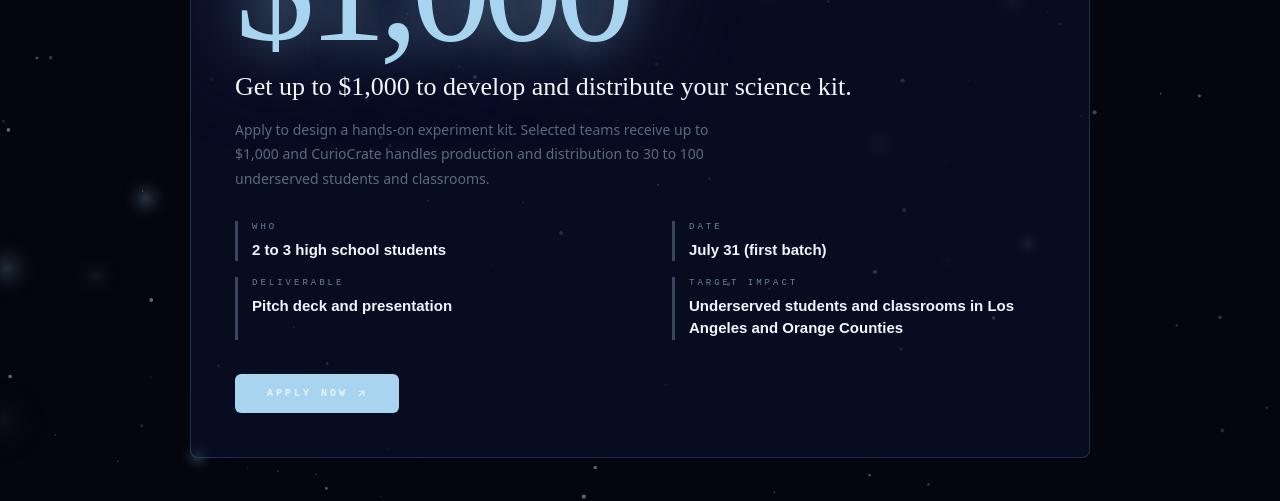
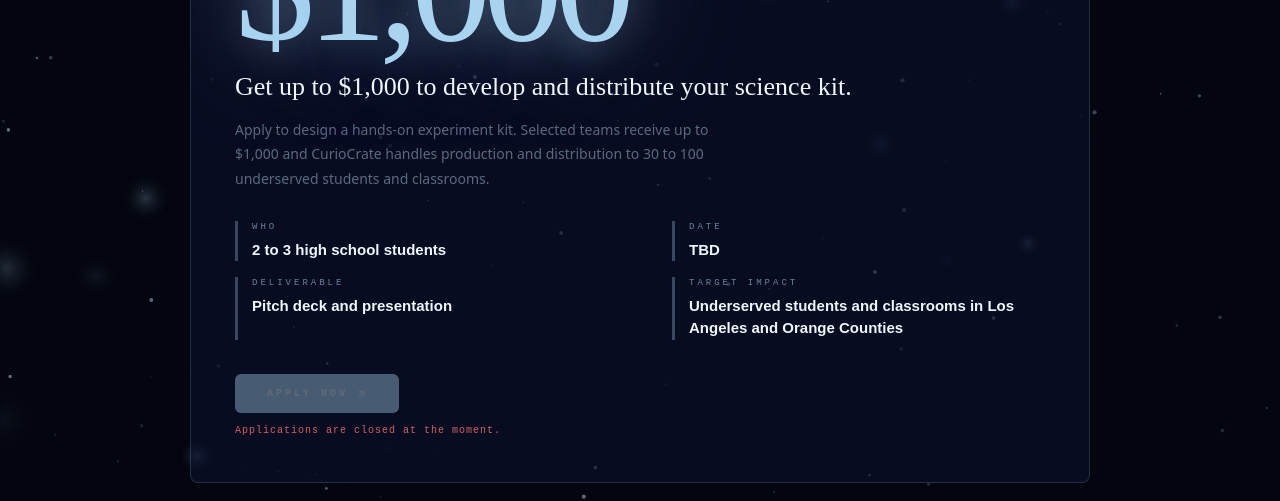
Before and after one commit to jothebro1234/curiocrate-website, a React (Vite) app: page /initiatives/kits in a window 1280 px wide. Shown: the part 301-802 px from the top of the page. Built offline with nearby package versions, Linux system fonts and the light colour scheme.

Commit message:
Kit Development: animate $1,000 count-up with fade-in, disable Apply Now, set date to TBD

```diff
--- a/src/pages/KitDevelopment.jsx
+++ b/src/pages/KitDevelopment.jsx
@@ -1,10 +1,34 @@
-import { useState } from 'react'
+import { useState, useEffect } from 'react'
 import { motion, AnimatePresence } from 'framer-motion'
 import PageTransition from '../components/PageTransition'
 
+function AnimatedAmount({ target = 1000, duration = 1600, onComplete }) {
+  const [value, setValue] = useState(0)
+
+  useEffect(() => {
+    let start = null
+    let raf
+    const step = (ts) => {
+      if (start === null) start = ts
+      const progress = Math.min((ts - start) / duration, 1)
+      const eased = 1 - Math.pow(1 - progress, 3)
+      setValue(Math.round(eased * target))
+      if (progress < 1) {
+        raf = requestAnimationFrame(step)
+      } else {
+        onComplete?.()
+      }
+    }
+    raf = requestAnimationFrame(step)
+    return () => cancelAnimationFrame(raf)
+  }, [target, duration])
+
+  return <>${value.toLocaleString()}</>
+}
+
 const DETAILS = [
   { label: 'WHO', value: '2 to 3 high school students' },
-  { label: 'DATE', value: 'July 31 (first batch)' },
+  { label: 'DATE', value: 'TBD' },
   { label: 'DELIVERABLE', value: 'Pitch deck and presentation' },
   { label: 'TARGET IMPACT', value: 'Underserved students and classrooms in Los Angeles and Orange Counties' },
 ]
@@ -16,6 +40,7 @@ const TABS = [
 
 export default function KitDevelopment() {
   const [activeTab, setActiveTab] = useState(0)
+  const [countDone, setCountDone] = useState(false)
 
   return (
     <PageTransition>
@@ -113,9 +138,14 @@ export default function KitDevelopment() {
                       textShadow: '0 0 100px rgba(168,212,240,0.6), 0 0 40px rgba(168,212,240,0.3)',
                       marginBottom: 16,
                     }}>
-                      $1,000
+                      <AnimatedAmount target={1000} duration={1600} onComplete={() => setCountDone(true)} />
                     </div>
 
+                    <motion.div
+                      initial={{ opacity: 0, y: 10 }}
+                      animate={countDone ? { opacity: 1, y: 0 } : {}}
+                      transition={{ duration: 0.7 }}
+                    >
                       {/* Headline */}
                       <p style={{
                         fontFamily: "'Cormorant Garamond', serif",
@@ -161,10 +191,9 @@ export default function KitDevelopment() {
                       </div>
 
                       {/* CTA */}
-                    <a
-                      href="https://forms.gle/Mh64grXfaoAsBzfR9"
-                      target="_blank"
-                      rel="noopener noreferrer"
+                      <div style={{ display: 'inline-flex', flexDirection: 'column', gap: 10 }}>
+                        <div style={{ position: 'relative', display: 'inline-flex' }}>
+                          <span
                             style={{
                               fontFamily: "'JetBrains Mono', monospace",
                               fontSize: 10, letterSpacing: '3px', textTransform: 'uppercase',
@@ -172,16 +201,34 @@ export default function KitDevelopment() {
                               borderRadius: 6, padding: '12px 32px',
                               fontWeight: 700, textDecoration: 'none',
                               display: 'inline-flex', alignItems: 'center', gap: 8,
-                        transition: 'opacity 0.2s, transform 0.2s',
+                              opacity: 0.4,
                             }}
-                      onMouseEnter={e => { e.currentTarget.style.opacity = '0.85'; e.currentTarget.style.transform = 'translateY(-2px)' }}
-                      onMouseLeave={e => { e.currentTarget.style.opacity = '1'; e.currentTarget.style.transform = 'translateY(0)' }}
                           >
                             Apply Now
                             <svg width="11" height="11" viewBox="0 0 24 24" fill="none" stroke="currentColor" strokeWidth="2.5" strokeLinecap="round">
                               <path d="M7 17L17 7M17 7H7M17 7v10"/>
                             </svg>
-                    </a>
+                          </span>
+                          {/* Overlay: blocks the CTA and shows a "not allowed" cursor */}
+                          <div
+                            title="Applications are closed at the moment"
+                            style={{
+                              position: 'absolute',
+                              inset: 0,
+                              borderRadius: 6,
+                              cursor: 'not-allowed',
+                            }}
+                          />
+                        </div>
+                        <span style={{
+                          fontFamily: "'JetBrains Mono', monospace",
+                          fontSize: 10, letterSpacing: '1px',
+                          color: '#f87171', opacity: 0.85,
+                        }}>
+                          Applications are closed at the moment.
+                        </span>
+                      </div>
+                    </motion.div>
                   </motion.div>
                 ) : (
                   <motion.div
```
Lines whose indentation alone changed are shown as unchanged.
